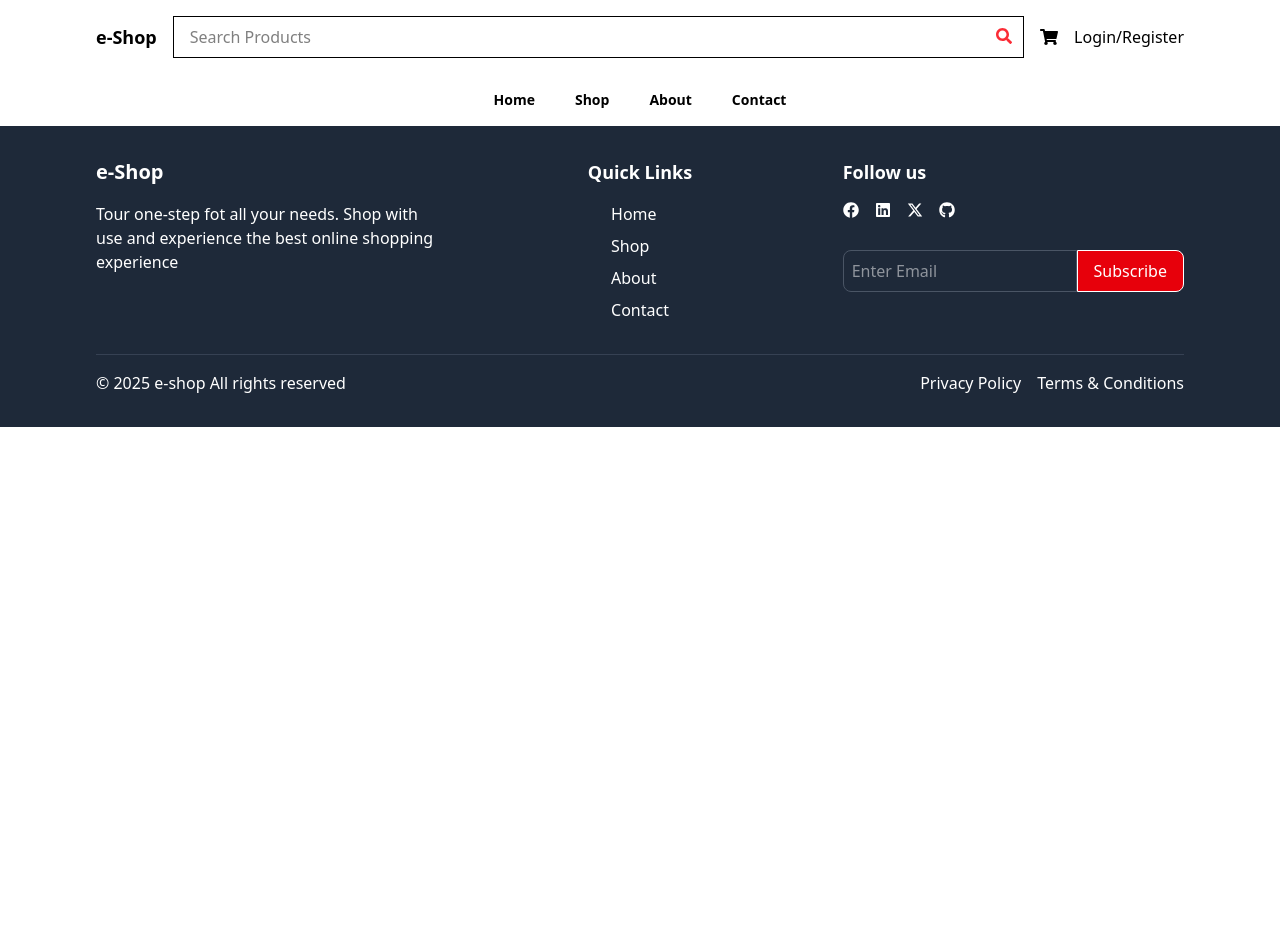
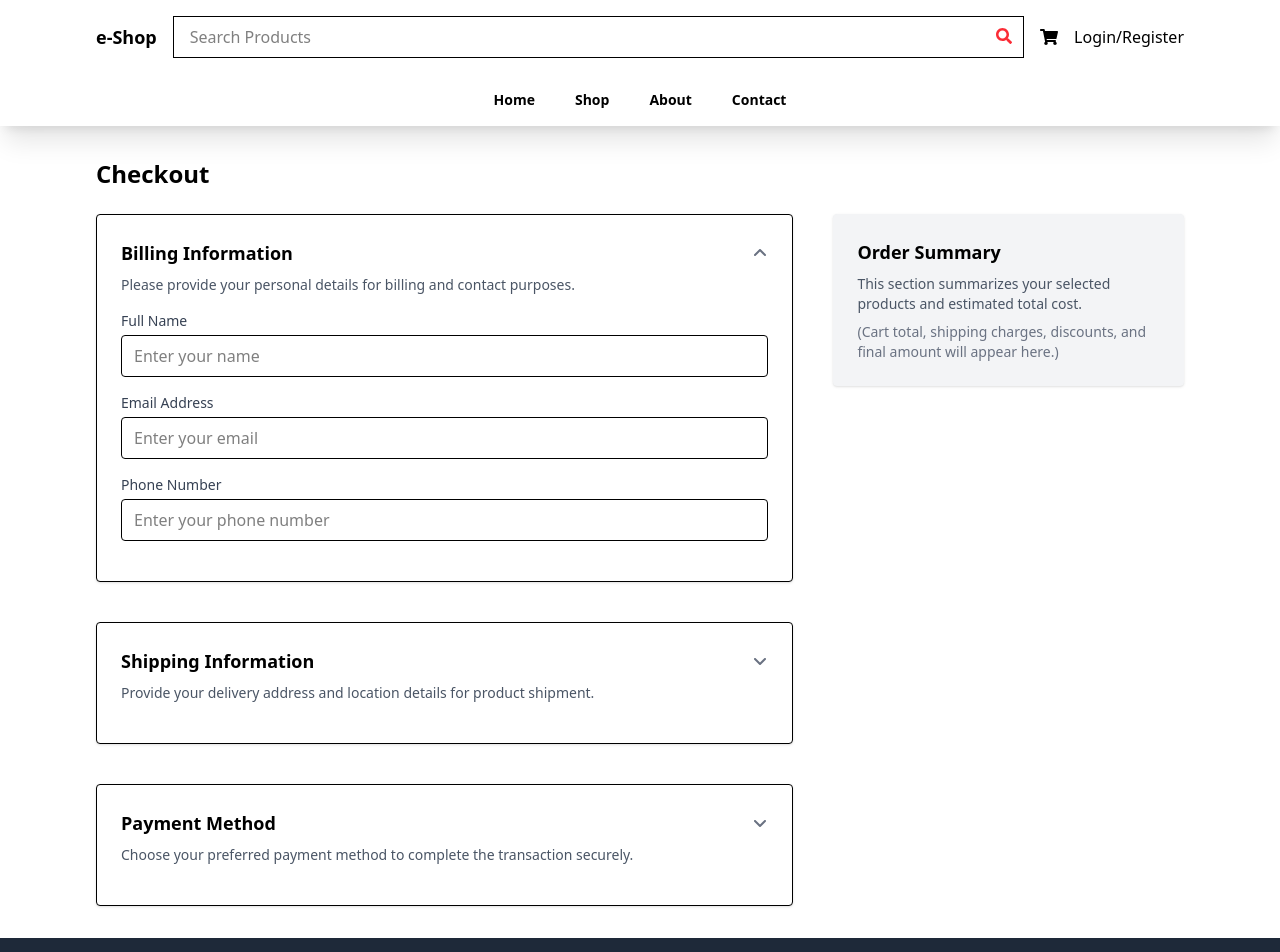
Before and after one commit to Uzair171/e-shop, a React (Vite) app: page /checkout in a window 1280 px wide. Shown: the top 952 px of the page. Before the commit the page ends 800 px from the top, so only its background shows below. Built offline with nearby package versions, Linux system fonts and the light colour scheme; the HTML template or start-up script is replaced by a standard one.

Commit message:
checkout page

```diff
--- a/src/pages/CheckOut.jsx
+++ b/src/pages/CheckOut.jsx
@@ -1,5 +1,244 @@
 import React from "react";
+import { FaAngleDown } from "react-icons/fa6";
 
 export default function CheckOut() {
-  return <div></div>;
+  const [billingToggle, setBillingToggle] = React.useState(false);
+  const [shippingToggle, setShippingToggle] = React.useState(true);
+  const [paymentToggle, setPaymentToggle] = React.useState(true);
+  const [paymentMethod, setPaymentMethod] = React.useState("");
+
+  return (
+    <div className="container mx-auto py-8 min-h-96 px-4 md:px-16 lg:px-24">
+      <h3 className="text-2xl font-semibold mb-6">Checkout</h3>
+
+      <div className="flex flex-col md:flex-row gap-10 items-start">
+        {/* Left: Form Sections */}
+        <div className="flex flex-col gap-10 w-full md:w-2/3">
+          {/* Billing Info */}
+          <div className="bg-white border rounded shadow-sm p-6">
+            <div className="flex items-center justify-between mb-2">
+              <h4 className="text-lg font-semibold">Billing Information</h4>
+              <div
+                className={`cursor-pointer transform transition-transform duration-500 ${
+                  !billingToggle ? "rotate-180" : ""
+                }`}
+                onClick={() => setBillingToggle((prev) => !prev)}
+              >
+                <FaAngleDown className="text-gray-500" />
+              </div>
+            </div>
+            <p className="text-sm text-gray-600 mb-4">
+              Please provide your personal details for billing and contact
+              purposes.
+            </p>
+            <div
+              className={`transition-all duration-500 ease-in-out overflow-hidden ${
+                billingToggle
+                  ? "max-h-0 opacity-0 pointer-events-none"
+                  : "max-h-[1000px] opacity-100"
+              }`}
+            >
+              <div className="mb-4">
+                <label className="block text-sm font-medium text-gray-700 mb-1">
+                  Full Name
+                </label>
+                <input
+                  type="text"
+                  placeholder="Enter your name"
+                  className="w-full border rounded px-3 py-2 outline-none"
+                />
+              </div>
+              <div className="mb-4">
+                <label className="block text-sm font-medium text-gray-700 mb-1">
+                  Email Address
+                </label>
+                <input
+                  type="email"
+                  placeholder="Enter your email"
+                  className="w-full border rounded px-3 py-2 outline-none"
+                />
+              </div>
+              <div className="mb-4">
+                <label className="block text-sm font-medium text-gray-700 mb-1">
+                  Phone Number
+                </label>
+                <input
+                  type="text"
+                  placeholder="Enter your phone number"
+                  className="w-full border rounded px-3 py-2 outline-none"
+                />
+              </div>
+            </div>
+          </div>
+
+          {/* Shipping Info */}
+          <div className="bg-white border rounded shadow-sm p-6">
+            <div className="flex items-center justify-between mb-2">
+              <h4 className="text-lg font-semibold">Shipping Information</h4>
+              <div
+                className={`cursor-pointer transform transition-transform duration-500 ${
+                  !shippingToggle ? "rotate-180" : ""
+                }`}
+                onClick={() => setShippingToggle((prev) => !prev)}
+              >
+                <FaAngleDown className="text-gray-500" />
+              </div>
+            </div>
+            <p className="text-sm text-gray-600 mb-4">
+              Provide your delivery address and location details for product
+              shipment.
+            </p>
+            <div
+              className={`transition-all duration-500 ease-in-out overflow-hidden ${
+                shippingToggle
+                  ? "max-h-0 opacity-0 pointer-events-none"
+                  : "max-h-[1000px] opacity-100"
+              }`}
+            >
+              <div className="mb-4">
+                <label className="block text-sm font-medium text-gray-700 mb-1">
+                  Address
+                </label>
+                <input
+                  type="text"
+                  placeholder="Enter your address"
+                  className="w-full border rounded px-3 py-2 outline-none"
+                />
+              </div>
+              <div className="mb-4">
+                <label className="block text-sm font-medium text-gray-700 mb-1">
+                  City
+                </label>
+                <input
+                  type="text"
+                  placeholder="Enter your city"
+                  className="w-full border rounded px-3 py-2 outline-none"
+                />
+              </div>
+              <div className="mb-4">
+                <label className="block text-sm font-medium text-gray-700 mb-1">
+                  Zip Code
+                </label>
+                <input
+                  type="text"
+                  placeholder="Enter your zip code"
+                  className="w-full border rounded px-3 py-2 outline-none"
+                />
+              </div>
+            </div>
+          </div>
+
+          {/* Payment Method */}
+          <div className="bg-white border rounded shadow-sm p-6">
+            <div className="flex items-center justify-between mb-2">
+              <h4 className="text-lg font-semibold">Payment Method</h4>
+              <div
+                className={`cursor-pointer transform transition-transform duration-500 ${
+                  !paymentToggle ? "rotate-180" : ""
+                }`}
+                onClick={() => setPaymentToggle((prev) => !prev)}
+              >
+                <FaAngleDown className="text-gray-500" />
+              </div>
+            </div>
+            <p className="text-sm text-gray-600 mb-4">
+              Choose your preferred payment method to complete the transaction
+              securely.
+            </p>
+            <div
+              className={`transition-all duration-500 ease-in-out overflow-hidden ${
+                paymentToggle
+                  ? "max-h-0 opacity-0 pointer-events-none"
+                  : "max-h-[800px] opacity-100"
+              }`}
+            >
+              <div className="flex flex-col gap-4">
+                <label className="flex items-center gap-3 text-sm font-medium text-gray-700 cursor-pointer">
+                  <input
+                    type="radio"
+                    name="payment"
+                    value="card"
+                    className="accent-red-500"
+                    onChange={(e) => setPaymentMethod(e.target.value)}
+                  />
+                  Card Payment
+                </label>
+                <label className="flex items-center gap-3 text-sm font-medium text-gray-700 cursor-pointer">
+                  <input
+                    type="radio"
+                    name="payment"
+                    value="cash"
+                    className="accent-red-500"
+                    onChange={(e) => setPaymentMethod(e.target.value)}
+                  />
+                  Cash on Delivery
+                </label>
+              </div>
+
+              {paymentMethod === "card" && (
+                <div className="mt-6 space-y-4">
+                  <div>
+                    <label className="block text-sm font-medium text-gray-700 mb-1">
+                      Cardholder Name
+                    </label>
+                    <input
+                      type="text"
+                      placeholder="Name on card"
+                      className="w-full border rounded px-3 py-2 outline-none"
+                    />
+                  </div>
+                  <div>
+                    <label className="block text-sm font-medium text-gray-700 mb-1">
+                      Card Number
+                    </label>
+                    <input
+                      type="text"
+                      placeholder="1234 5678 9012 3456"
+                      className="w-full border rounded px-3 py-2 outline-none"
+                    />
+                  </div>
+                  <div className="flex gap-4">
+                    <div className="w-1/2">
+                      <label className="block text-sm font-medium text-gray-700 mb-1">
+                        Expiry Date
+                      </label>
+                      <input
+                        type="text"
+                        placeholder="MM/YY"
+                        className="w-full border rounded px-3 py-2 outline-none"
+                      />
+                    </div>
+                    <div className="w-1/2">
+                      <label className="block text-sm font-medium text-gray-700 mb-1">
+                        CVV
+                      </label>
+                      <input
+                        type="password"
+                        placeholder="123"
+                        maxLength={4}
+                        className="w-full border rounded px-3 py-2 outline-none"
+                      />
+                    </div>
+                  </div>
+                </div>
+              )}
+            </div>
+          </div>
+        </div>
+
+        {/* Right: Order Summary */}
+        <div className="w-full md:w-1/3 bg-gray-100 p-6 rounded shadow-sm">
+          <h4 className="text-lg font-semibold mb-2">Order Summary</h4>
+          <p className="text-sm text-gray-600 mb-2">
+            This section summarizes your selected products and estimated total
+            cost.
+          </p>
+          <p className="text-sm text-gray-500">
+            (Cart total, shipping charges, discounts, and final amount will
+            appear here.)
+          </p>
+        </div>
+      </div>
+    </div>
+  );
 }
```
